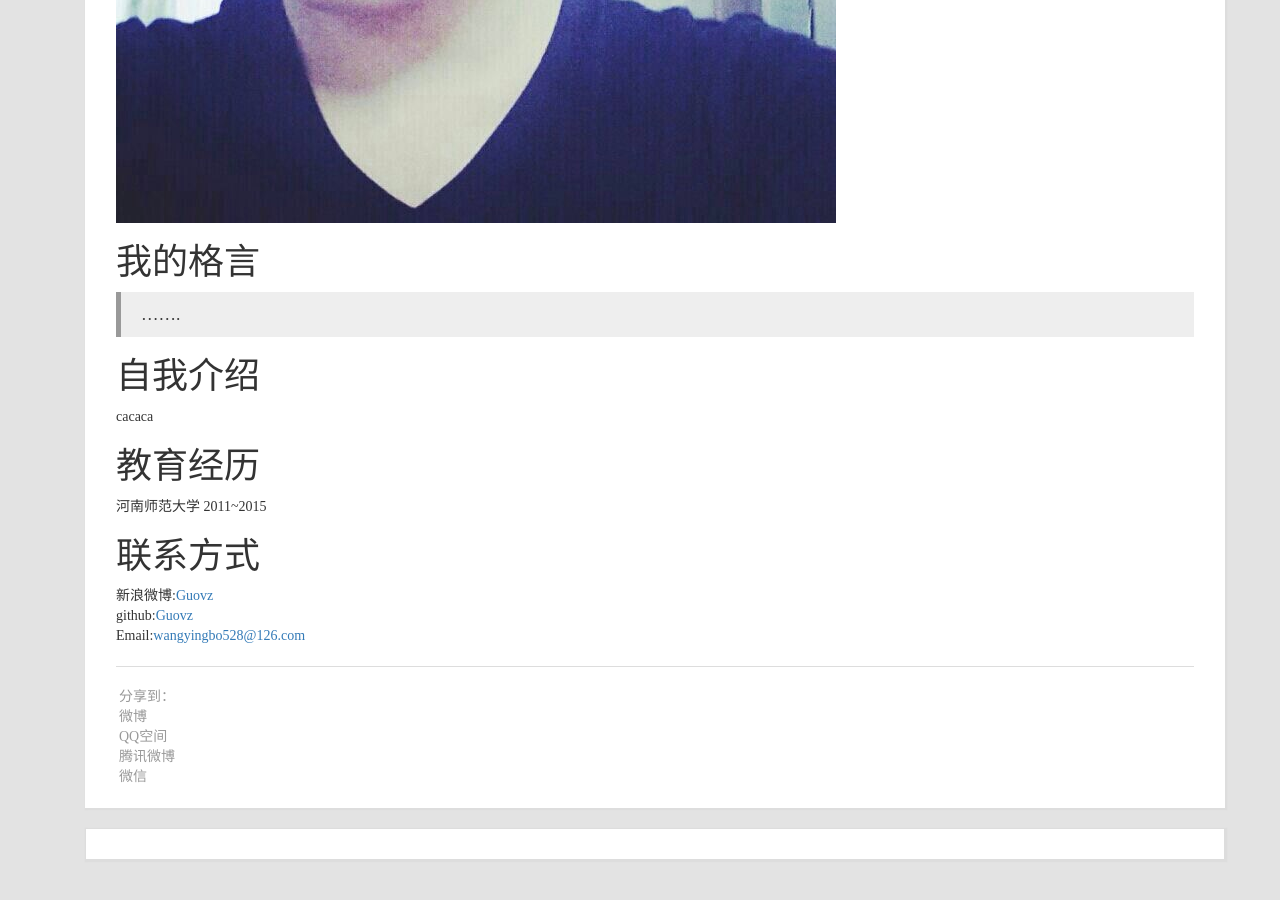
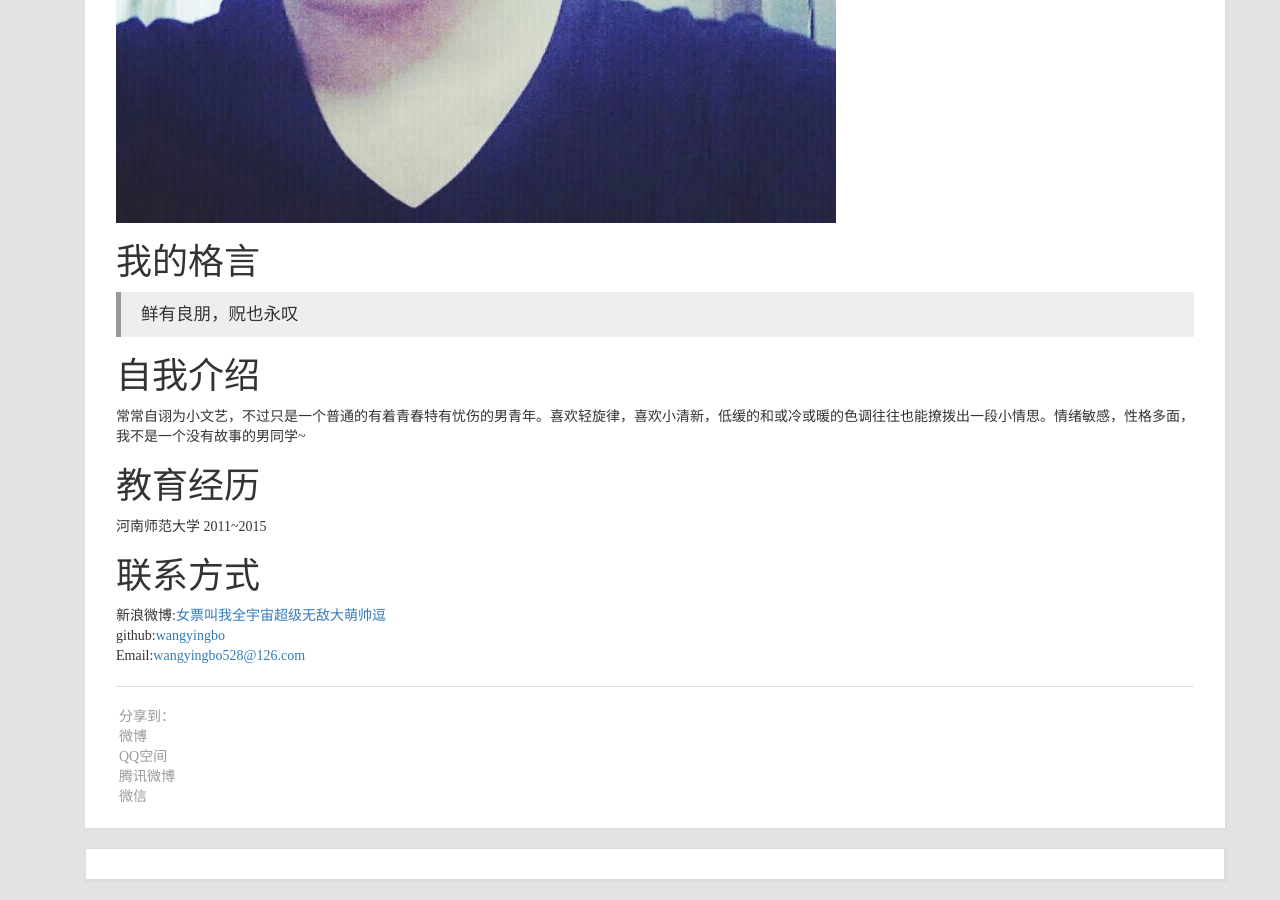
Before and after one commit to wangyingbo/wangyingbo.github.io, a Jekyll site: the page built from about.md, in a window 1280 px wide and 900 px high, scrolled down 639 px. Built offline with Jekyll 4.4.1, drawn with Linux system fonts in a browser that asks for light colours; nearby versions of some CDN libraries; comment, search, counter and statistics services are not loaded.

Commit message:
修改 about me

```diff
--- a/about.md
+++ b/about.md
@@ -9,11 +9,11 @@ permalink: /about/
 
 我的格言
 ===
-> .......
+> 鲜有良朋，贶也永叹
 
 自我介绍
 ===
-cacaca
+常常自诩为小文艺，不过只是一个普通的有着青春特有忧伤的男青年。喜欢轻旋律，喜欢小清新，低缓的和或冷或暖的色调往往也能撩拨出一段小情思。情绪敏感，性格多面，我不是一个没有故事的男同学~
 
 教育经历
 ===
@@ -22,6 +22,6 @@ cacaca
 联系方式
 ===
 
-- 新浪微博:[Guovz](http://www.weibo.com/guovz/)
-- github:[Guovz](https://github.com/wangyingbo)
+- 新浪微博:[女票叫我全宇宙超级无敌大萌帅逗 ](http://weibo.com/u/2460637731/home?topnav=1&wvr=6)
+- github:[wangyingbo](https://github.com/wangyingbo)
 - Email:[wangyingbo528@126.com](wangyingbo528@126.com)
```
